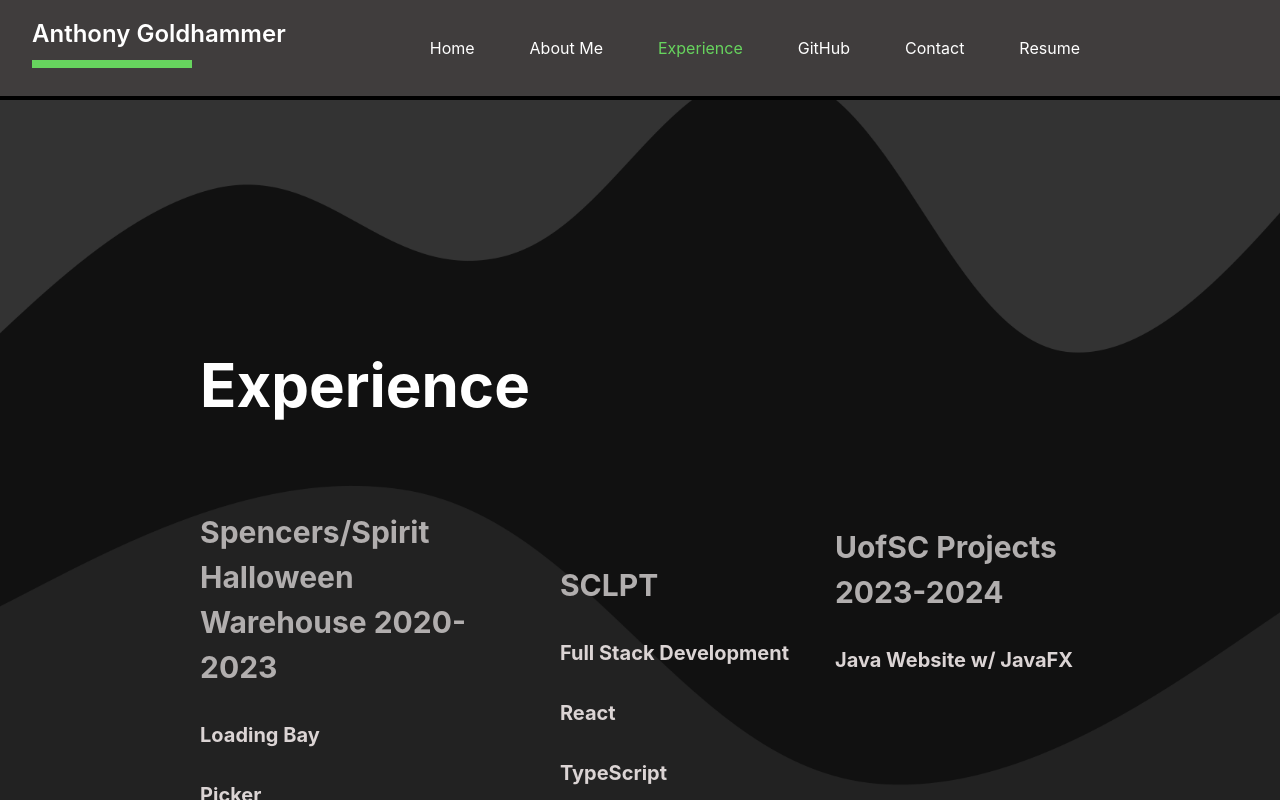
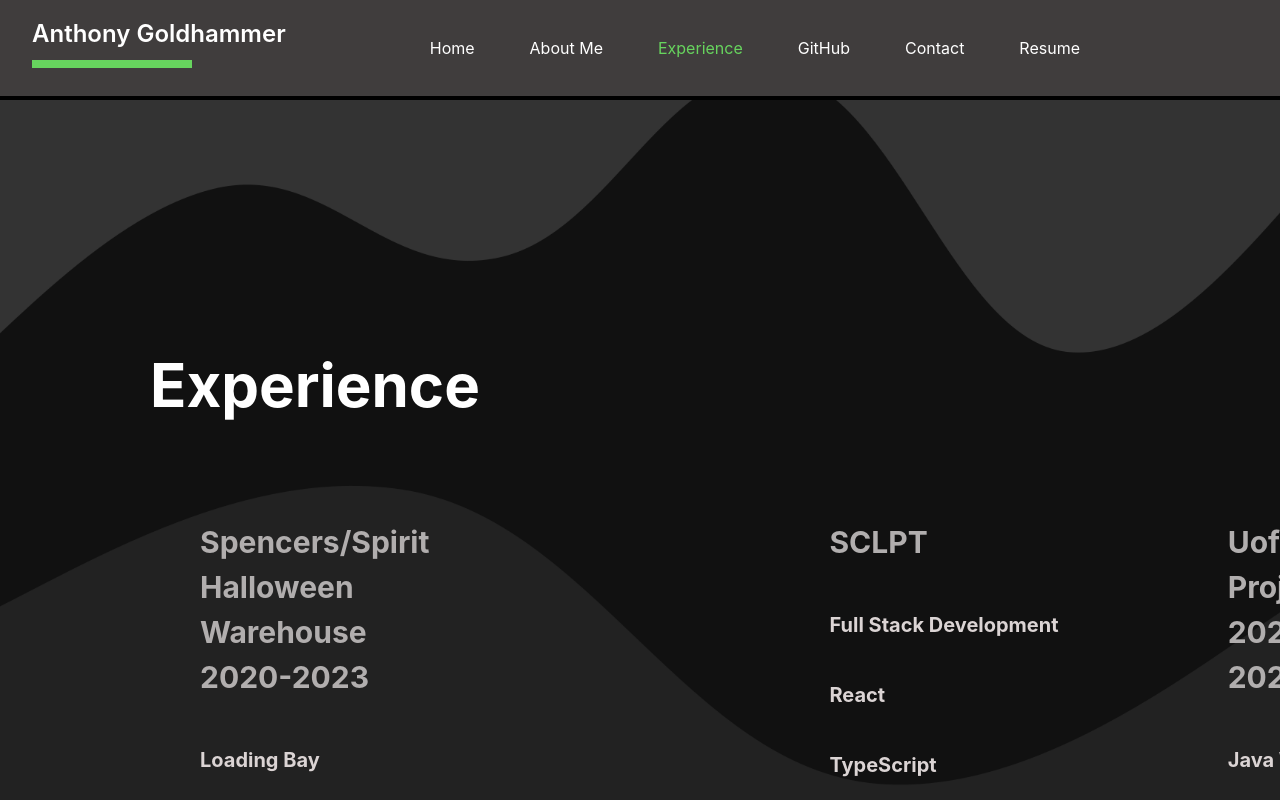
Before and after one commit to Shreklord/MyPortfolio, a React (Vite) app: page / in a window 1280 px wide. Both pictures are taken after a click on the element "Experience". Built offline with nearby package versions, Linux system fonts and the light colour scheme.

Commit message:
Edits on Experience page

```diff
--- a/src/App.css
+++ b/src/App.css
@@ -110,11 +110,12 @@ body, html {
   flex-direction: row;
   justify-content: center;
   align-items: center;
-  padding: 150px 200px 0px 200px;
-  gap: 20px;
+  padding: 200px 200px 0px 200px;
+  gap: 80px;
 }
 
 .home_column {
+  padding: 80px 0px 0px 0px;
   flex: 1;
   display: flex;
   flex-direction: column;
@@ -153,8 +154,8 @@ body, html {
 
 .home_goldhammer_image{
   background-image: url('/src/assets/Images/Goldhammer.png');
-  width: 600px;
-  height: 650px;
+  width: 700px;
+  height: 750px;
   background-size: cover;
   background-repeat: no-repeat;
 }
@@ -205,10 +206,10 @@ body, html {
 .experience_row {
   display: flex;
   flex-direction: row;
-  justify-content: center;
-  align-items: center;
-  padding: 300px 200px 0px 200px;
-  gap: 30px;
+
+
+  /* padding: 300px 200px 0px 200px; */
+  /* gap: 100px;  */
 }
 
 .experience_column1 {
@@ -216,96 +217,98 @@ body, html {
   display: flex;
   flex-direction: column;
   align-items: left;
+  padding: 0px 0px 0px 200px
 }
 .experience_column2 {
   flex: 1;
   display: flex;
   flex-direction: column;
   align-items: left;
+  padding: 0px 100px 0px 200px
 }
 .experience_column3 {
   flex: 1;
   display: flex;
   flex-direction: column;
   align-items: left;
+  padding:0px 100px 0px 0px;
+
+}
+.experience_row_header{
+  padding: 300px 100px 50px 150px
 }
 
 .expereince_header1 {
-  padding-bottom: 40px;
+
   font-size: 60px;
   color: white;
 }
 
 .experience_title1 {
-  margin: 0px;
+  margin-top: 0px;
+  padding: 0px 200px 0px 0px;
   font-size: 30px;
-  padding-bottom: 0px;
+
   color: #b1aeae;
 }
 
 .experience_title2{
-  margin: 0px;
-  padding-top: 240px;
+  margin-top: 0px;
+  padding: 0px 200px 0px 0px;
+
   font-size: 30px;
-  padding-bottom: 0px;
+
   color: #b1aeae;
 }
 
 .experience_title3{
-  padding-top: 30px;
-  margin: 0px;
+  margin-top: 0px;
+  padding: 0px 200px 0px 0px;
+
   font-size: 30px;
-  padding-bottom: 0px;
+
   color: #b1aeae;
 }
 
 .experience_spencers1 {
-  margin: 0px;
-  padding-top: 30px;
+  padding: 0px 0px 0px 0px;
   font-size: 20px;
   color: #DBD4D4;
 }
 .experience_spencers2 {
-  margin: 0px;
-  padding-top: 30px;
+
   font-size: 20px;
   color: #DBD4D4;
 }
 .experience_spencers3 {
-  margin: 0px;
-  padding-top: 30px;
+
   font-size: 20px;
   color: #DBD4D4;
 }
 
 .experience_sclpt1 {
-  margin: 0px;
-  padding-top: 30px;
+
   font-size: 20px;
   color: #DBD4D4;
 }
 .experience_sclpt2 {
-  margin: 0px;
-  padding-top: 30px;
+
   font-size: 20px;
   color: #DBD4D4;
 }
 .experience_sclpt3 {
-  margin: 0px;
-  padding-top: 30px;
+
   font-size: 20px;
   color: #DBD4D4;
 }
 .experience_sclpt4 {
-  margin: 0px;
-  padding-top: 30px;
+
   font-size: 20px;
   color: #DBD4D4;
 }
 
 .experience_uofsc1 {
-  margin: 0px;
-  padding-top: 30px;
+
   font-size: 20px;
   color: #DBD4D4;
 }
--- a/src/ContactContent.tsx
+++ b/src/ContactContent.tsx
@@ -9,8 +9,8 @@ function ContactContent() {
         <h1 className="contact_header">Contact</h1>
       </div>
       <div style={{ display: "flex", flexDirection: "row", flexWrap: "wrap", gap:"30px", paddingTop:"50px", paddingLeft:"350px", position:"relative" }}>
-        <SiGmail size={400} color="white" />
-        <CiCloudOn size={400} color="white" />
+        <SiGmail size={390} color="white" />
+        <CiCloudOn size={470} color="white" />
         <CiInstagram size={400} color="white" />
         <CiLinkedin size={400} color="white" />
       </div>
--- a/src/ExperienceContent.tsx
+++ b/src/ExperienceContent.tsx
@@ -6,11 +6,15 @@ function ExperienceContent(){
 
 
     return (
+    <div>
+    <div className="experience_row_header">
+        <div>
+            <h1 className="expereince_header1">Experience</h1>
+        </div>
+    </div>
     <div className="experience_row">
         <div className="experience_column1">
-            <h1 className="expereince_header1">Experience</h1>
-            <h2 className="experience_title1">Spencers/Spirit Halloween</h2>
-            <h2 className="experience_title1">Warehouse 2020-2023</h2>
+            <h2 className="experience_title1">Spencers/Spirit Halloween Warehouse 2020-2023</h2>
             <h3 className="experience_spencers1">Loading Bay</h3>
             <h3 className="experience_spencers1">Picker</h3>
             <h3 className="experience_spencers1">Back Stock</h3>
@@ -30,6 +34,7 @@ function ExperienceContent(){
         </div>
 
     </div>
+    </div>
     );
 }
 
```
